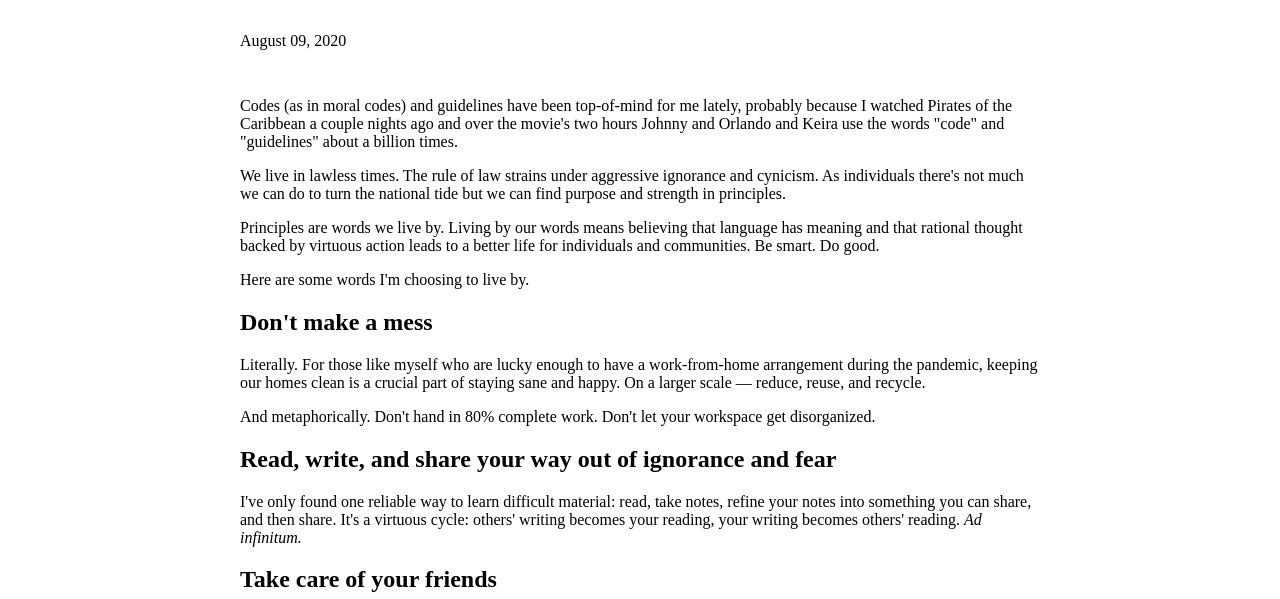
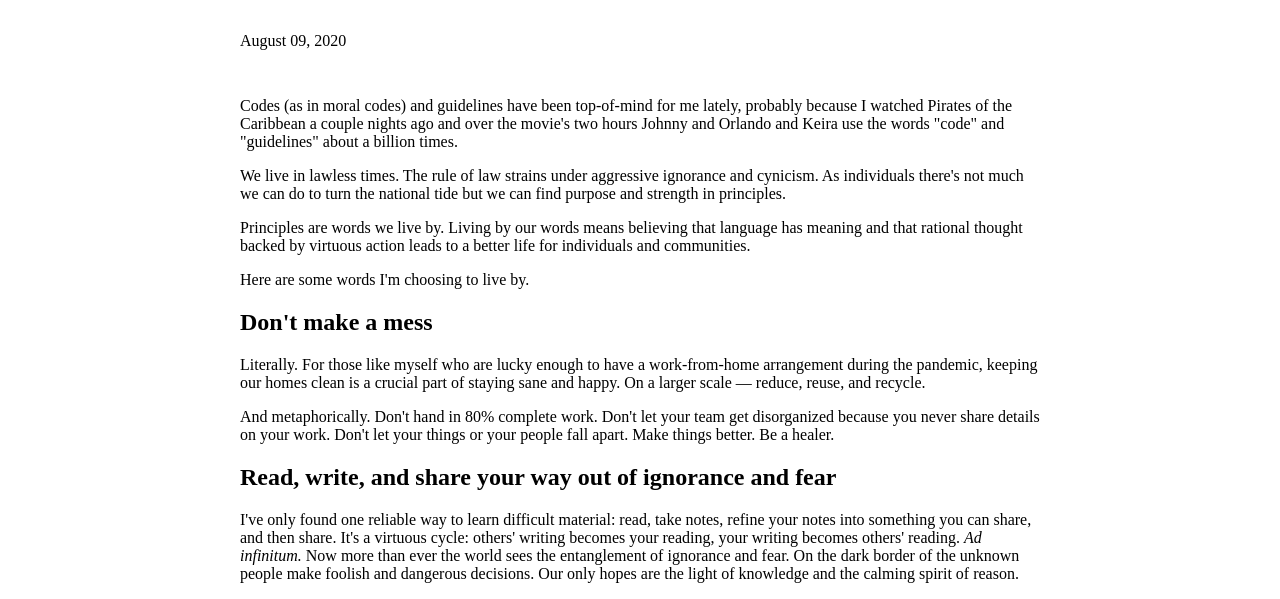
Before and after one commit to timothyjellison/new-homepage, a Gatsby site: page /posts/a-handful-of-principles in a window 1280 px wide. Shown: the part 165-764 px from the top of the page. Built offline with nearby package versions, Linux system fonts and the light colour scheme; Gatsby itself is replaced by a stand-in of ours.

Commit message:
Update Blog “a-handful-of-principles”

```diff
--- a/src/pages/posts/a-handful-of-principles.md
+++ b/src/pages/posts/a-handful-of-principles.md
@@ -8,7 +8,7 @@ Codes (as in moral codes) and guidelines have been top-of-mind for me lately, pr
 
 We live in lawless times. The rule of law strains under aggressive ignorance and cynicism. As individuals there's not much we can do to turn the national tide but we can find purpose and strength in principles.
 
-Principles are words we live by. Living by our words means believing that language has meaning and that rational thought backed by virtuous action leads to a better life for individuals and communities. Be smart. Do good.
+Principles are words we live by. Living by our words means believing that language has meaning and that rational thought backed by virtuous action leads to a better life for individuals and communities.
 
 Here are some words I'm choosing to live by.
 
@@ -16,15 +16,11 @@ Here are some words I'm choosing to live by.
 
 Literally. For those like myself who are lucky enough to have a work-from-home arrangement during the pandemic, keeping our homes clean is a crucial part of staying sane and happy. On a larger scale — reduce, reuse, and recycle.
 
-And metaphorically. Don't hand in 80% complete work. Don't let your workspace get disorganized.
+And metaphorically. Don't hand in 80% complete work. Don't let your team get disorganized because you never share details on your work. Don't let your things or your people fall apart. Make things better. Be a healer.
 
 ## Read, write, and share your way out of ignorance and fear
 
-I've only found one reliable way to learn difficult material: read, take notes, refine your notes into something you can share, and then share. It's a virtuous cycle: others' writing becomes your reading, your writing becomes others' reading. *Ad infinitum.*
-
-
-
-## Take care of your friends
+I've only found one reliable way to learn difficult material: read, take notes, refine your notes into something you can share, and then share. It's a virtuous cycle: others' writing becomes your reading, your writing becomes others' reading. *Ad infinitum.* Now more than ever the world sees the entanglement of ignorance and fear. On the dark border of the unknown people make foolish and dangerous decisions. Our only hopes are the light of knowledge and the calming spirit of reason.
 
 ## Respect people enough to disagree with them openly
 
@@ -32,4 +28,4 @@ This is a new one for me personally. Netflix's culture of open feedback has brou
 
 ## Listen to your heart
 
-This sounds sappy but it's a solid principle for both moral and creative decision making. It demands that you seek quiet and open yourself to the anxieties, fears, passions, and dreams that find the courage to speak in that quiet space. The hardest thing to do is not rush in with solutions and plans. Just be receptive. Acknowledge what's in you and accept it for what it is. Listen. Then get back to work.
+This sounds sappy but it's a solid principle for both moral and creative decision making. It demands that you seek quiet and open yourself to the anxieties, fears, passions, and dreams that find the courage to speak in that quiet space. The hardest thing to do is not rush in with solutions and plans. Just be receptive. Acknowledge what's in you and accept it for what it is. Listen first, then take action.
```
